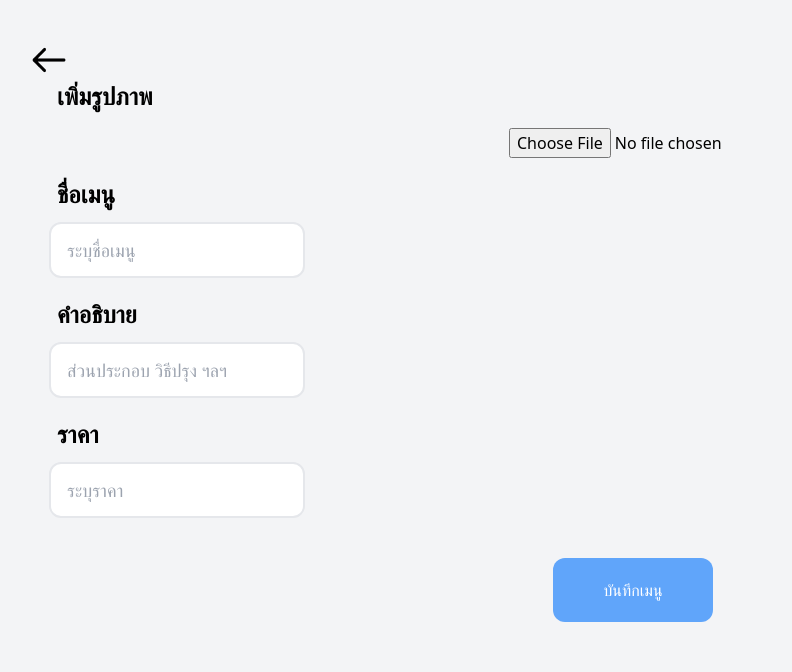
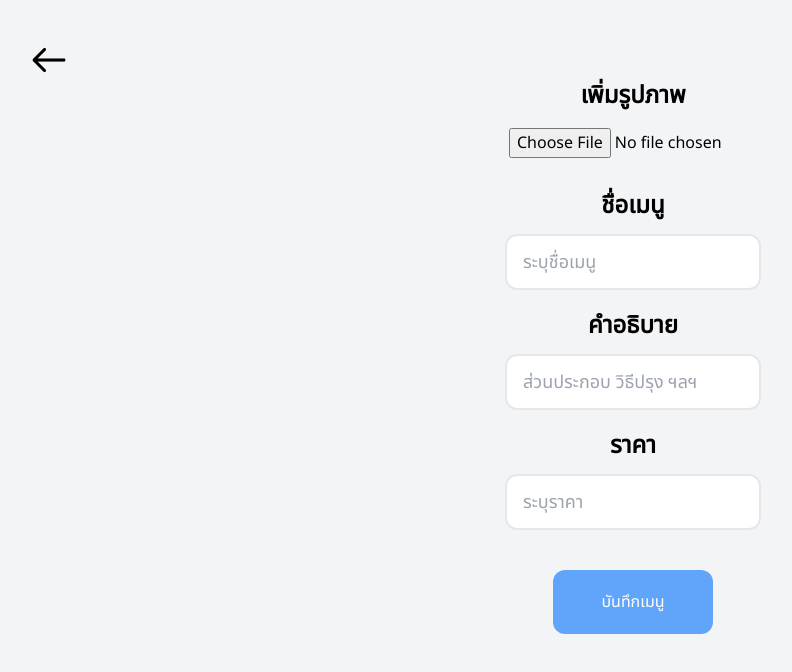
Before and after one commit to KajbunditMonta/Kin-Rai-Dee, a React (Create React App) app in the folder frontend/: page /AddMenu in a window 1280 px wide. Shown: the top 672 px of the page, without its empty margins (7-799 px from the left). Built offline with nearby package versions, Linux system fonts and the light colour scheme.

Commit message:
edit ui frontend

```diff
--- a/frontend/src/pages/LoginRegister.js
+++ b/frontend/src/pages/LoginRegister.js
@@ -82,12 +82,12 @@ function LoginRegister () {
 
             <div className = "pt-4 flex flex-row">
                 <div className = 'pr-5'>
-                    <button onClick = { () => {setShow(true); setRole("customer")} } className = "bg-blue-500 rounded-lg min-h-20 min-w-20 hover:bg-blue-600 active:scale-[0.98] text-white text-lg">
+                    <button onClick = { () => {setShow(true); setRole("customer")} } className = "shadow-lg bg-blue-500 rounded-lg min-h-20 min-w-20 hover:bg-blue-600 active:scale-[0.98] text-white text-lg">
                         ลูกค้า
                     </button>
                 </div>
 
-                <button onClick = { () => {setShow(true); setRole("restaurant")} } className = "bg-orange-500 rounded-lg min-h-20 min-w-20 hover:bg-orange-600 active:scale-[0.98] text-white text-lg">
+                <button onClick = { () => {setShow(true); setRole("restaurant")} } className = "shadow-lg bg-orange-500 rounded-lg min-h-20 min-w-20 hover:bg-orange-600 active:scale-[0.98] text-white text-lg">
                     ร้านค้า
                 </button>
             </div>
@@ -120,7 +120,7 @@ function LoginRegister () {
                 </div>
 
                 <div className = 'pt-8'>
-                    <button onClick={loginHandle} className = ' bg-blue-400 text-white min-h-10 min-w-40 rounded-lg hover:bg-blue-700 active:bg-blue-800 active:scale-[0.98]'>
+                    <button onClick={loginHandle} className = {` ${role === 'customer' ? ' bg-blue-400 text-white min-h-10 min-w-40 rounded-lg hover:bg-blue-700 active:bg-blue-800 active:scale-[0.98]' : ' bg-orange-400 text-white min-h-10 min-w-40 rounded-lg hover:bg-orange-700 active:bg-orange-800 active:scale-[0.98]'} shadow-lg `}>
                         Login
                     </button>
                 </div>
--- a/frontend/src/pages/restaurant/AddMenu.js
+++ b/frontend/src/pages/restaurant/AddMenu.js
@@ -58,7 +58,7 @@ function AddMenu () {
     }
 
     return (
-        <div className = "min-h-screen flex flex-col bg-gray-100">
+        <div className = "min-h-screen flex flex-col bg-gray-100 font-notoSans">
 
             <div className = "pl-4 pt-10">
                 <button onClick = {backHandle} className = "w-20 h-10 flex items-center justify-center rounded-full hover:bg-slate-300 active:scale-[0.98]">
@@ -69,18 +69,29 @@ function AddMenu () {
                 </button>
             </div>
 
-            <div className = 'pl-16'>
+            <div className = 'flex justify-center'>
                 <p className = 'font-bold text-2xl'>
                     เพิ่มรูปภาพ
                 </p>
             </div>
 
             {preview && (
-                <div className="flex justify-center pt-4">
+                <div className="flex justify-center flex-col items-center pt-4">
+                    <label>
                         <img src={preview} className="w-40 h-40 rounded-xl" alt="Preview" />
+                        <input className = 'pl-16'
+                        type = 'file'
+                        accept='image/*'
+                        onChange = { handleFileChange }
+                        hidden = 'hidden'
+                    />
+                    </label>
+
+                    <p className = 'underline text-gray-400 pt-2'>คลิ๊กที่รูปเพื่ออัพโหลดรูปใหม่</p>
                 </div>
             )}
 
+            {!preview && (
                 <div className = 'flex flex-col items-center justify-center pt-4'>
                     <input className = 'pl-16'
                         type = 'file'
@@ -88,14 +99,15 @@ function AddMenu () {
                         onChange = { handleFileChange }
                     />
                 </div>
+            )}
 
-            <div className = 'pl-16 pt-5'>
+            <div className = 'pt-8 flex justify-center'>
                 <p className = 'text-2xl font-bold'>
                     ชื่อเมนู
                 </p>
             </div>
 
-            <div className = 'pl-14 pt-3'>
+            <div className = 'flex justify-center pt-3'>
                 <input className = 'border-2 h-14 w-64 placeholder:pl-2 rounded-xl text-lg pl-2'
                     placeholder = 'ระบุชื่อเมนู'
                     value = {menu}
@@ -103,13 +115,13 @@ function AddMenu () {
                 />
             </div>
 
-            <div className = 'pl-16 pt-5'>
+            <div className = 'flex justify-center pt-5'>
                 <p className = 'text-2xl font-bold'>
                     คำอธิบาย
                 </p>
             </div>
 
-            <div className = 'pl-14 pt-3'>
+            <div className = 'flex justify-center pt-3'>
                 <input className = 'border-2 h-14 w-64 placeholder:pl-2 rounded-xl text-lg pl-2'
                     placeholder = 'ส่วนประกอบ วิธีปรุง ฯลฯ'
                     value = {desc}
@@ -117,13 +129,13 @@ function AddMenu () {
                 />
             </div>
 
-            <div className = 'pl-16 pt-5'>
+            <div className = 'flex justify-center pt-5'>
                 <p className = 'text-2xl font-bold'>
                     ราคา
                 </p>
             </div>
 
-            <div className = 'pl-14 pt-3'>
+            <div className = 'flex justify-center pt-3'>
                 <input className = 'border-2 h-14 w-64 placeholder:pl-2 rounded-xl text-lg pl-2'
                     placeholder = 'ระบุราคา'
                     type = 'number'
--- a/frontend/src/pages/restaurant/HomeRestaurant.js
+++ b/frontend/src/pages/restaurant/HomeRestaurant.js
@@ -70,7 +70,7 @@ function HomeRestaurant () {
 
             <div className = "h-8"></div>
 
-            <div className = "bg-blue-300 w-80 h-32 rounded-3xl">
+            <div className = "bg-blue-300 w-80 h-32 rounded-3xl shadow-2xl">
 
                 <div className = 'flex flex-row pt-6 pl-3'>
 
@@ -89,12 +89,6 @@ function HomeRestaurant () {
                                 บาท
                             </p>
                         </div>
-                    </div>
-
-                    <div className = 'pl-3 pt-4'>
-                        <button onClick = {statusHandle} className = {`w-20 h-14 text-white rounded-lg ${isOpen ? 'bg-green-600' : 'bg-red-600'}`}>
-                            {isOpen ? "ร้านเปิดอยู่" : "ร้านปิดอยู่"}
-                        </button>
                     </div>
 
                 </div>
@@ -117,8 +111,12 @@ function HomeRestaurant () {
 
             </div>
 
-            <div className = 'fixed bottom-0 z-50 h-16 min-w-full bg-white'>
-
+            <div className = 'fixed bottom-0 z-50 h-20 min-w-full bg-white flex flex-row items-center justify-center'>
+                <div className = ''>
+                    <button onClick = {statusHandle} className = {`w-20 h-20 text-white rounded-full ${isOpen ? 'bg-green-600' : 'bg-red-600'}`}>
+                        {isOpen ? "ปิดร้าน" : "เปิดร้าน"}
+                    </button>
+                </div>
             </div>
 
         </div>
```
Lines whose indentation alone changed are shown as unchanged.
